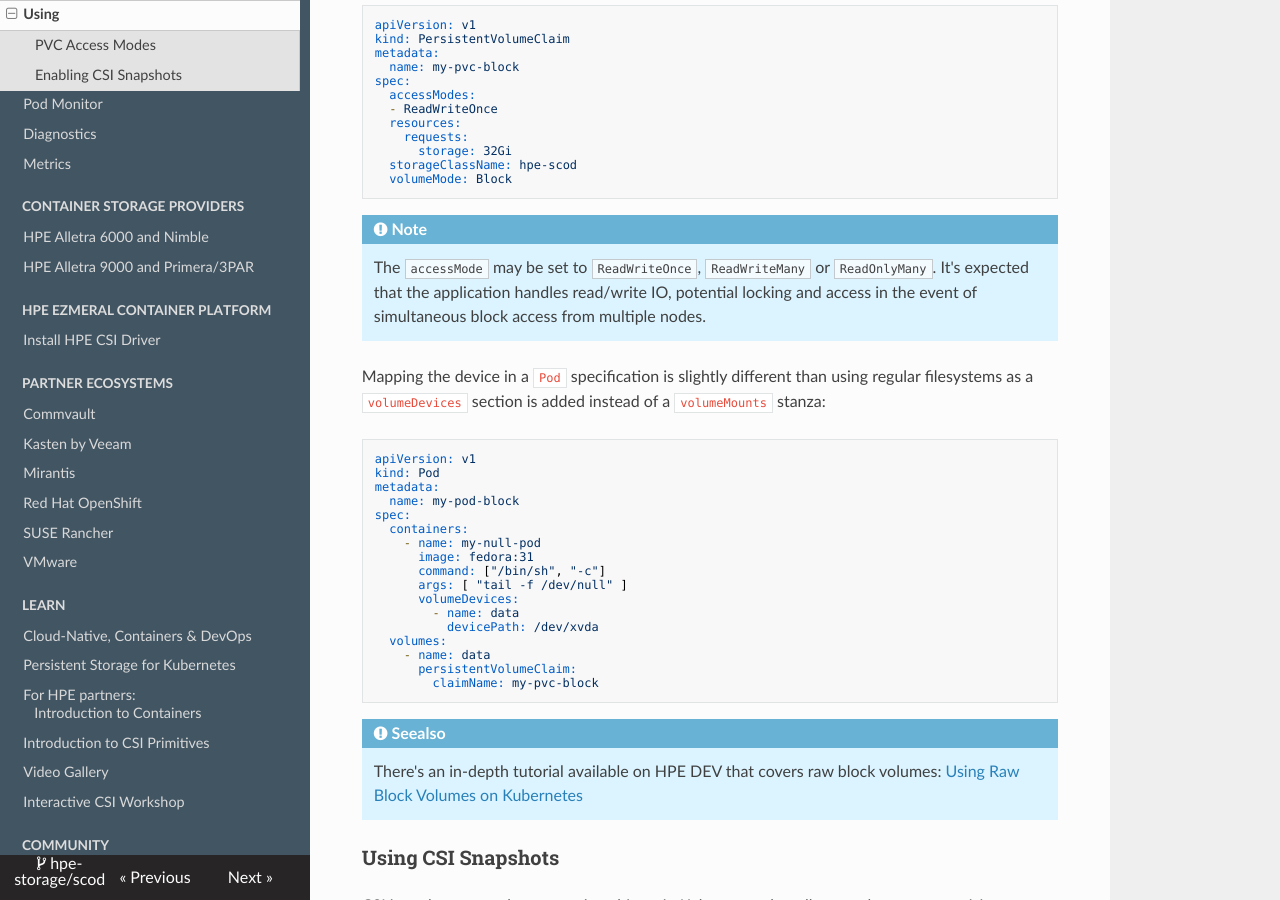
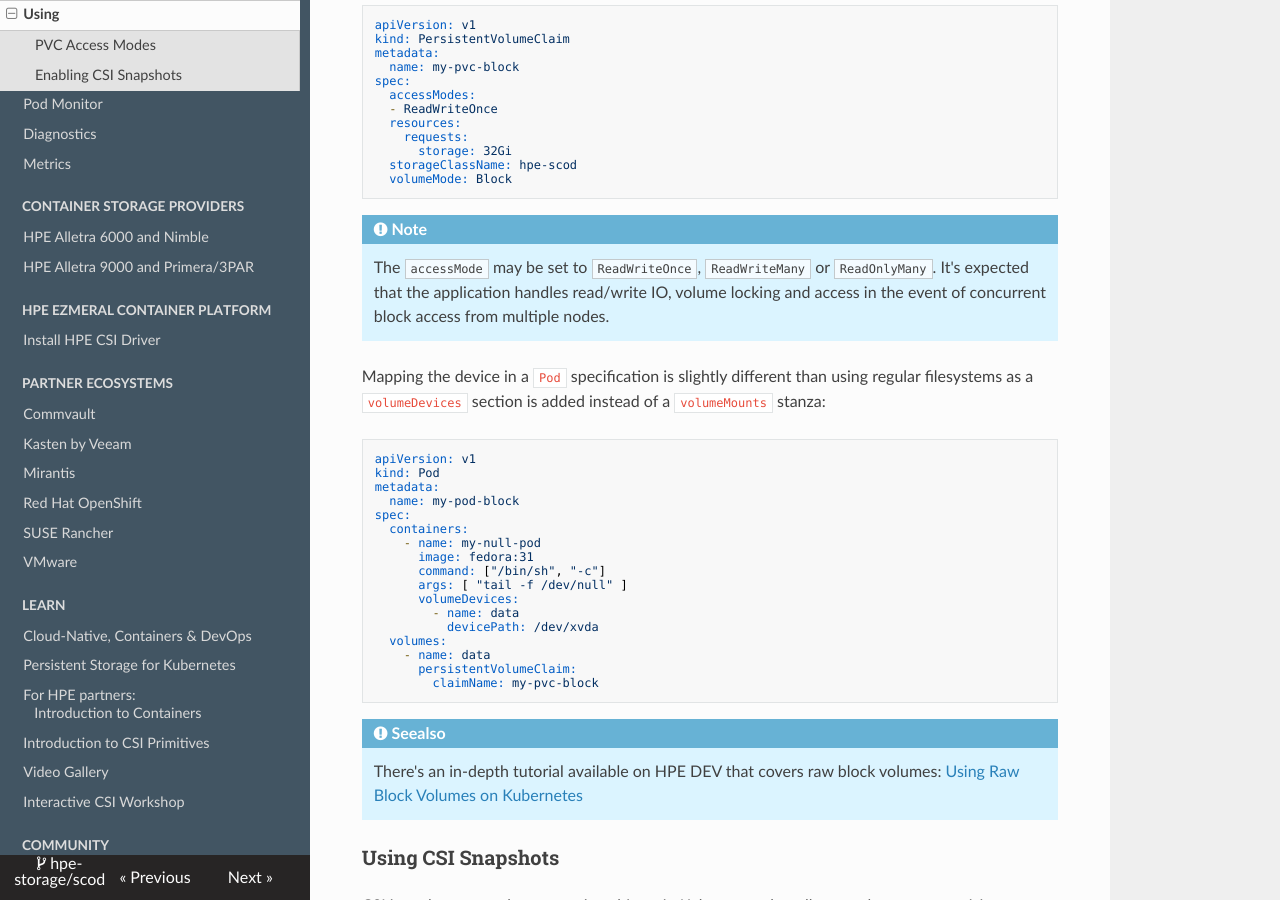
Before and after one commit to hpe-storage/scod, an MkDocs documentation site: the page built from docs/csi_driver/using.md, in a window 1280 px wide and 900 px high, scrolled down 8420 px. Built offline with MkDocs 1.6.1, drawn with Linux system fonts in a browser that asks for light colours; nearby versions of some CDN libraries.

Commit message:
Clarified RWX for volumeMode: Block
Signed-off-by: Michael Mattsson <michael.mattsson@gmail.com>

````diff
--- a/docs/csi_driver/using.md
+++ b/docs/csi_driver/using.md
@@ -390,7 +390,7 @@
 ```
 
 !!! note
-    The `accessMode` may be set to `ReadWriteOnce`, `ReadWriteMany` or `ReadOnlyMany`. It's expected that the application handles read/write IO, potential locking and access in the event of simultaneous block access from multiple nodes.
+    The `accessMode` may be set to `ReadWriteOnce`, `ReadWriteMany` or `ReadOnlyMany`. It's expected that the application handles read/write IO, volume locking and access in the event of concurrent block access from multiple nodes.
 
 Mapping the device in a `Pod` specification is slightly different than using regular filesystems as a `volumeDevices` section is added instead of a `volumeMounts` stanza:
 
````
